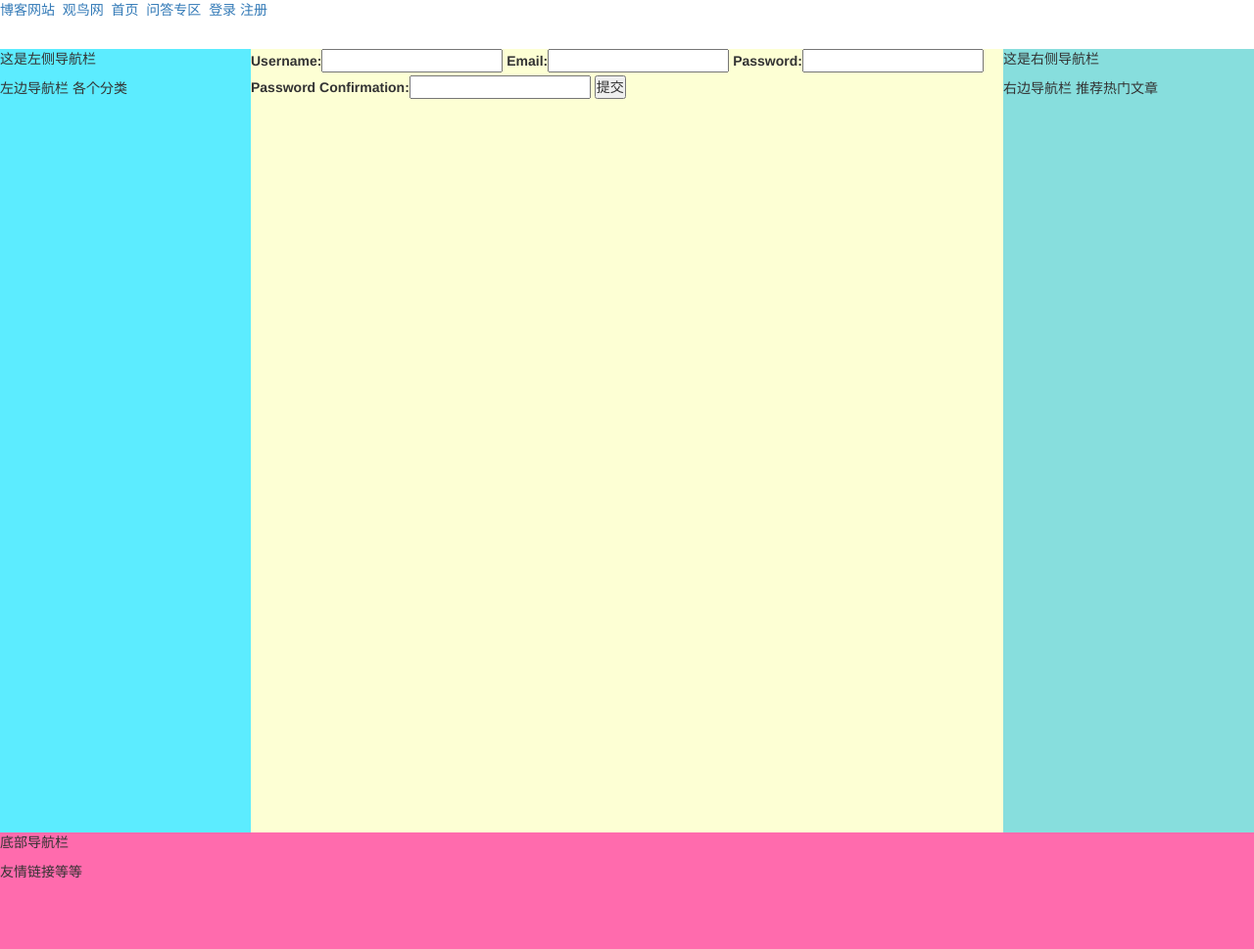
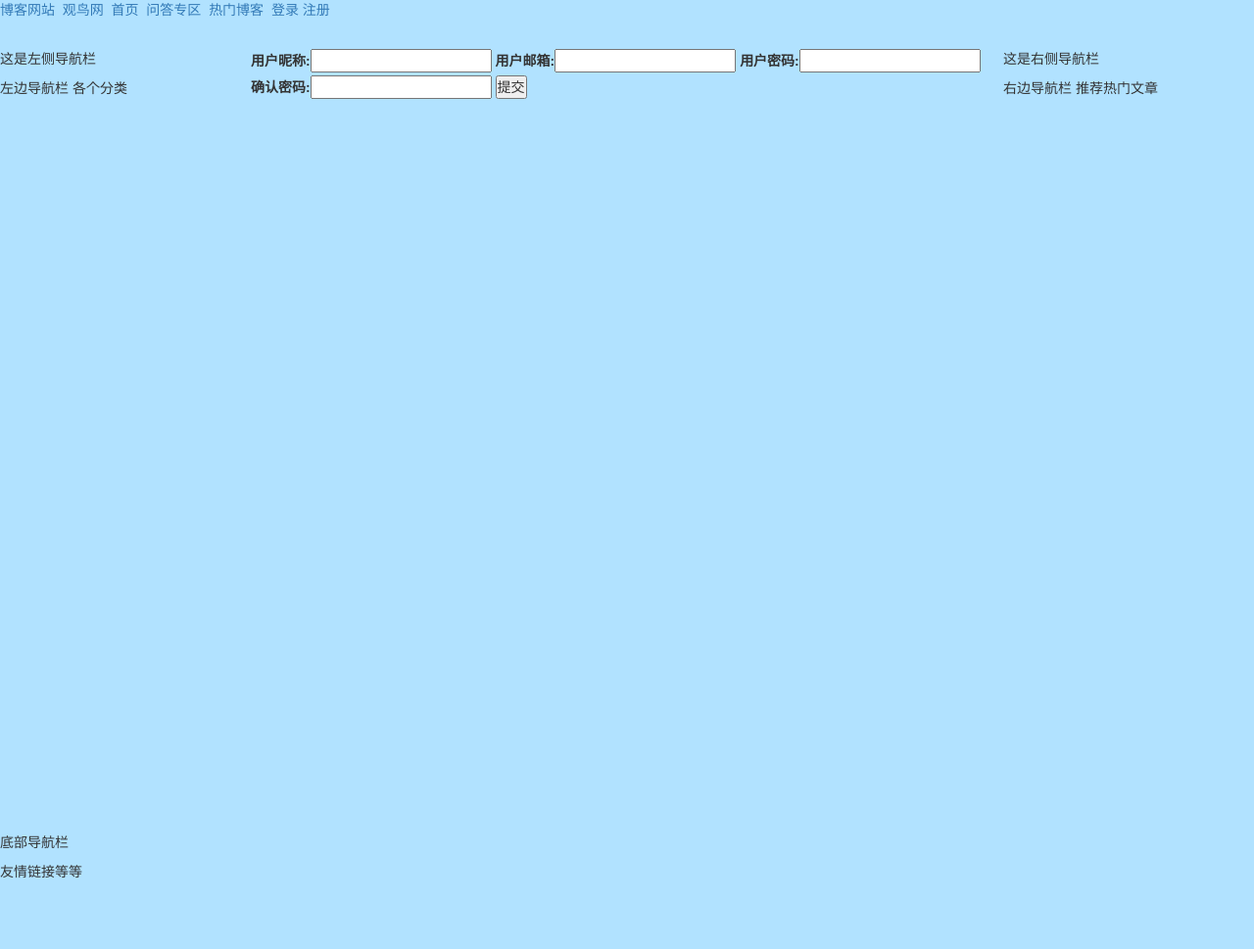
Before and after one commit to liangliangyuese/blog, a Django app: page /user/register/ in a window 1280 px wide. Shown: the whole page at 98% size. Run offline with Django 3.2, Linux system fonts and the light colour scheme; some libraries are stand-ins or nearby versions.

Commit message:
adjustment code

```diff
--- a/blog/blog/middleware.py
+++ b/blog/blog/middleware.py
@@ -3,6 +3,8 @@ from django.shortcuts import render, HttpResponse, redirect, HttpResponseRedirec
 from django.utils.deprecation import MiddlewareMixin
 
 
+# TODO 中间件
+# 中间件完成后-在setting文件 中间件注册
 class LoginMiddleware(MiddlewareMixin):
     # 登录中间件
     def process_request(self, request):
--- a/blog/blog/views.py
+++ b/blog/blog/views.py
@@ -4,6 +4,7 @@ from django.http import HttpResponse
 
 
 def index(request):
+    # 项目首页
     if request.method == "GET":
         u = request.COOKIES.get("username")
         return render(request, 'blog/index.html', {"username": u})
--- a/blog/question/views.py
+++ b/blog/question/views.py
@@ -1,3 +1,9 @@
 from django.shortcuts import render
 
 # Create your views here.
+
+# 我的提问 （页面+接口）
+# 创建问题 （页面+接口）
+# 编辑问题 （页面+接口）
+# 删除问题 （接口）
+# 热门提问 （接口）
--- a/blog/static/css/base.css
+++ b/blog/static/css/base.css
@@ -6,20 +6,21 @@
 html, body {
     height: 100%;
     width: 100%;
+    background: #b1e2ff;
 }
 
 /*头部导航*/
 #head_nav {
     height: 50px;
     width: 100%;
-    background: #ffffff;
+    /*background: #ffffff;*/
 }
 
 /*左侧导航*/
 #left_nav {
     height: 800px;
     width: 20%;
-    background: #5cecff;
+    /*background: #5cecff;*/
     float: left;
 }
 
@@ -27,7 +28,7 @@ html, body {
 #main_body {
     height: 800px;
     width: 60%;
-    background: #fdffd4;
+    /*background: #fdffd4;*/
     float: left;
 }
 
@@ -35,13 +36,13 @@ html, body {
 #right_nav {
     height: 800px;
     width: 20%;
-    background: #87dedd;
+    /*background: #87dedd;*/
     float: left;
 }
 /*底部导航栏*/
 #foot_nav{
     height:119px;
     width: 100%;
-    background: #ff6bad;
+    /*background: #ff6bad;*/
     float: left;
 }
--- a/blog/static/js/get_data.js
+++ b/blog/static/js/get_data.js
@@ -3,7 +3,7 @@ function user_info() {
     console.log("获取用户的个人信息");
     $.ajax({
         type: "post",
-        url: "/user/info/",
+        url: "/user/",
         data: {},
         dataType: "json",
         callback: "test",
--- a/blog/templates/base/base.html
+++ b/blog/templates/base/base.html
@@ -2,7 +2,7 @@
 <html lang="en">
 <head>
     <meta charset="UTF-8">
-    <title>{% block title %}通用配置{% endblock %}</title>
+    <title>{% block title %}基础页面{% endblock %}</title>
     <script type="text/javascript" src="/static/js/jquery-3.4.1.js"></script>
     <script type="text/javascript" src="/static/bootstrap-3.3.7/js/bootstrap.js"></script>
     <link rel="stylesheet" href="/static/bootstrap-3.3.7/css/bootstrap.css">
@@ -12,6 +12,7 @@
 </head>
 <body bgcolor="#5cecff">
 <div id="head_nav">
+{#    头部导航#}
     {% block head_nav %}
         {% include 'base/base_head.html' %}
     {% endblock %}
@@ -19,25 +20,27 @@
 
 
 <div id="left_nav">
+{#    左侧导航#}
     {% block left_nav %}
         {% include 'base/base_left.html' %}
     {% endblock %}
 </div>
 <div id="main_body">
+{#    主题内容#}
     {% block main_body %}
         {% include 'base/base_main.html' %}
     {% endblock %}
 </div>
 <div id="right_nav">
+{#    右侧导航#}
     {% block right_nav %}
         {% include 'base/base_right.html' %}
     {% endblock %}
 </div>
 <div id="foot_nav">
-
+{#    底部导航#}
     {% block foot_nav %}
         {% include 'base/base_foot.html' %}
-
     {% endblock %}
 </div>
 </body>
--- a/blog/templates/base/base_head.html
+++ b/blog/templates/base/base_head.html
@@ -4,6 +4,7 @@
         <li><a href="/bird/">观鸟网&nbsp;&nbsp;</a></li>
         <li><a href="#">首页&nbsp;&nbsp;</a></li>
         <li><a href="#">问答专区&nbsp;&nbsp;</a></li>
+        <li><a href="/article/hot/">热门博客&nbsp;&nbsp;</a></li>
         {% if username %}
             <li><a href="#">你好,{{ username }}!&nbsp;&nbsp;</a></li>
             <li>
--- a/blog/templates/other/bird.html
+++ b/blog/templates/other/bird.html
@@ -49,6 +49,8 @@
     <p><a href="http://game-icons.net/lorc/originals/dove.html">鸽子图标</a> 由 Lorc 绘制。</p>
 </footer>
 
-
+<form action="">
+    <input type="text">
+</form>
 </body>
 </html>
--- a/blog/templates/user/info.html
+++ b/blog/templates/user/info.html
@@ -1,3 +1,4 @@
+{#用户信息#}
 {% extends "base/base.html" %}
 {% block title %}用户信息首页{% endblock %}
 {% block head_ %}
--- a/blog/templates/user/login.html
+++ b/blog/templates/user/login.html
@@ -1,3 +1,4 @@
+{#用户登录#}
 {% extends "base/base.html" %}
 {% block title %}用户登录{% endblock %}
 {% block main_body %}
--- a/blog/templates/user/register.html
+++ b/blog/templates/user/register.html
@@ -1,3 +1,4 @@
+{#用户注册#}
 {% extends "base/base.html" %}
 {% block title %}用户注册{% endblock %}
 {% block main_body %}
--- a/blog/user/forms.py
+++ b/blog/user/forms.py
@@ -14,38 +14,34 @@ def phone_check(phone):
 
 
 class RegisterForm(forms.Form):
-    username = forms.CharField(label="Username", max_length=50)
-    email = forms.EmailField(label="Email")
-    password1 = forms.CharField(label="Password", widget=forms.PasswordInput)
-    password2 = forms.CharField(label="Password Confirmation", widget=forms.PasswordInput)
+    # 注册表单
+    username = forms.CharField(label="用户昵称", max_length=50)
+    email = forms.EmailField(label="用户邮箱")
+    password1 = forms.CharField(label="用户密码", widget=forms.PasswordInput)
+    password2 = forms.CharField(label="确认密码", widget=forms.PasswordInput)
 
     def clean_username(self):
         username = self.cleaned_data.get("username")
-        if len(username) < 6:
-            raise forms.ValidationError("你的username长度必须大于6")
-        elif len(username) > 50:
-            raise forms.ValidationError("你的username长度必须小于50")
-        else:
-            # TODO username_exact
-            filter_result = User.objects.filter(username=username)
-            if len(filter_result):
-                # TODO raise
-                raise forms.ValidationError("你注册的username已经存在了")
+        if len(username) > 10:
+            raise forms.ValidationError("用户昵称长度必须小于10")
+        filter_result = User.objects.filter(username=username)
+        if len(filter_result):
+            raise forms.ValidationError("你注册的用户昵称已经存在了")
         return username
 
     def clean_email(self):
         email = self.cleaned_data.get("email")
         filter_result = User.objects.filter(email=email)
         if len(filter_result):
-            raise forms.ValidationError("email 已经存在")
+            raise forms.ValidationError("用户邮箱 已经存在")
         return email
 
     def clean_password1(self):
         password1 = self.cleaned_data.get("password1")
-        if len(password1) < 6:
-            raise forms.ValidationError("密码过短")
-        elif len(password1) > 20:
-            raise forms.ValidationError("密码过长")
+        if len(password1) <= 6:
+            raise forms.ValidationError("密码过短，密码6-20位")
+        elif len(password1) >= 20:
+            raise forms.ValidationError("密码过长，密码6-20位")
         return password1
 
     def clean_password2(self):
@@ -57,6 +53,7 @@ class RegisterForm(forms.Form):
 
 
 class LoginForm(forms.Form):
+    # 登陆表单
     username = forms.CharField(label='Username', max_length=50)
     password = forms.CharField(label='Password', widget=forms.PasswordInput)
 
@@ -77,5 +74,21 @@ class LoginForm(forms.Form):
 
 
 class RestForm(forms.Form):
-    # 重置密码
-    pass
+    # 重置密码表单
+    password1 = forms.CharField(label="用户密码", widget=forms.PasswordInput)
+    password2 = forms.CharField(label="确认密码", widget=forms.PasswordInput)
+
+    def clean_password1(self):
+        password1 = self.cleaned_data.get("password1")
+        if len(password1) <= 6:
+            raise forms.ValidationError("密码过短，密码6-20位")
+        elif len(password1) >= 20:
+            raise forms.ValidationError("密码过长，密码6-20位")
+        return password1
+
+    def clean_password2(self):
+        password1 = self.cleaned_data.get('password1')
+        password2 = self.cleaned_data.get('password2')
+        if password1 and password2 and password1 != password2:
+            raise forms.ValidationError("两次输入的密码不一致")
+        return password2
--- a/blog/user/urls.py
+++ b/blog/user/urls.py
@@ -3,9 +3,8 @@ from django.urls import path
 from . import views
 
 urlpatterns = [
-    path("", views.index, name="index"),
+    path("/", views.index, name="index"),
     path("register/", views.register, name="register"),
     path("login/", views.login, name="login"),
-    path("info/", views.info, name="info"),
     path("logout/", views.logout, name="logout"),
 ]
--- a/blog/user/views.py
+++ b/blog/user/views.py
@@ -1,58 +1,25 @@
 # coding=utf-8
 from django.shortcuts import render
 from django.http import HttpResponse, HttpResponseRedirect, JsonResponse
-from .forms import RegisterForm, LoginForm
+from .forms import RegisterForm, LoginForm, RestForm
 from django.contrib.auth.models import User
 from .models import UserProfile
 
 
-# TODO 登录部分目前使用中间件拦截--部分功能修改成装饰器拦截
 def index(request):
-    # 用户信息首页
-    return HttpResponse("hello,this is user info index!")
-
-
-def register(request):
+    # 用户信息（页面+接口）
     if request.method == "GET":
-        u = request.COOKIES.get("username")
-        obj = RegisterForm()
-        return render(request, 'user/register.html', {'obj': obj, "username": u})
-    elif request.method == "POST":
-        obj = RegisterForm(request.POST)
-        print(obj)
-        if obj.is_valid():
-            username = obj.cleaned_data.get("username")
-            email = obj.cleaned_data.get("email")
-            password1 = obj.cleaned_data.get("password1")
-            User.objects.create(username=username, email=email, password=password1)
-            return HttpResponseRedirect('/user/login/')
-        else:
-            print("注册失败")
-            return HttpResponse('提交数据不合法')
-
-
-def login(request):
-    if request.method == "GET":
-        u = request.COOKIES.get("username")
-        obj = LoginForm()
-        return render(request, 'user/login.html', {'obj': obj, "username": u})
-    elif request.method == "POST":
-        obj = LoginForm(request.POST)
-        if obj.is_valid():
-            username = obj.cleaned_data.get("username")
-            response = HttpResponseRedirect('/')
-            response.set_cookie("username", username)
-            return response
-        else:
-            return HttpResponse('登陆失败')
-
-
-def info(request):
-    if request.method == "GET":
+        # 用户信息页面
         u = request.COOKIES.get("username")
         return render(request, 'user/info.html', {"username": u})
     elif request.method == "POST":
-        username = request.COOKIES.get("username")
+        # TODO 用户扩展信息现在是在查询用户信息时添加
+        # 查找返回用户信息
+        # username参数存在认为查找指定用户信息
+        username = request.POST.get("username")
+        if not username:
+            # 不存在 查找当前登录用户信息
+            username = request.COOKIES.get("username")
         u = User.objects.filter(username=username).first()
         data = {"email": u.email, "username": username}
         u_info = UserProfile.objects.filter(user=u).first()
@@ -68,8 +35,70 @@ def info(request):
         return JsonResponse(data, safe=False, json_dumps_params={'ensure_ascii': False})
 
 
+def register(request):
+    # 用户注册（页面+接口）
+    if request.method == "GET":
+        # 用户注册页面
+        u = request.COOKIES.get("username")
+        obj = RegisterForm()
+        return render(request, 'user/register.html', {'obj': obj, "username": u})
+    elif request.method == "POST":
+        # 用户信息
+        obj = RegisterForm(request.POST)
+        if obj.is_valid():
+            username = obj.cleaned_data.get("username")
+            email = obj.cleaned_data.get("email")
+            password1 = obj.cleaned_data.get("password1")
+            User.objects.create(username=username, email=email, password=password1)
+            return HttpResponseRedirect('/user/login/')
+        else:
+            print("注册失败")
+            return HttpResponse('提交数据不合法')
+
+
+def login(request):
+    # 用户登录（页面+接口）
+    if request.method == "GET":
+        u = request.COOKIES.get("username")
+        obj = LoginForm()
+        return render(request, 'user/login.html', {'obj': obj, "username": u})
+    elif request.method == "POST":
+        obj = LoginForm(request.POST)
+        if obj.is_valid():
+            username = obj.cleaned_data.get("username")
+            password = obj.cleaned_data.get("password")
+            user = User.objects.filter(username=username, password=password)
+            if user:
+                response = HttpResponseRedirect('/')
+                response.set_cookie("username", username)
+                return response
+            else:
+                return HttpResponse('账号密码不匹配，登陆失败')
+        else:
+            return HttpResponse('输入的账号/密码 不符合规范，登陆失败')
+
+
+def reset(request):
+    # 重置密码
+    if request.method == "GET":
+        u = request.COOKIES.get("username")
+        obj = RestForm()
+        return render(request, 'user/reset.html', {'obj': obj, "username": u})
+    elif request.method == "POST":
+        u = request.COOKIES.get("username")
+        obj = RestForm(request.POST)
+        if obj.is_valid():
+            password1 = obj.cleaned_data.get('password1')
+            User.objects.filter(username=u).update({'password': password1})
+            return HttpResponseRedirect('/')
+        else:
+            return HttpResponse('重置密码失败')
+
+
 def logout(request):
+    # 用户退出（接口）
     if request.method == "GET":
+        # 用户退出 清除cookie，重定向至首页
         response = HttpResponseRedirect('/')
         response.delete_cookie('username')
         return response
```
Also changed, not shown: blog/article/views.py (+8 -6 lines), blog/comment/views.py (+7 -1 lines), statusCode.md (+2 -2 lines), README.md.
